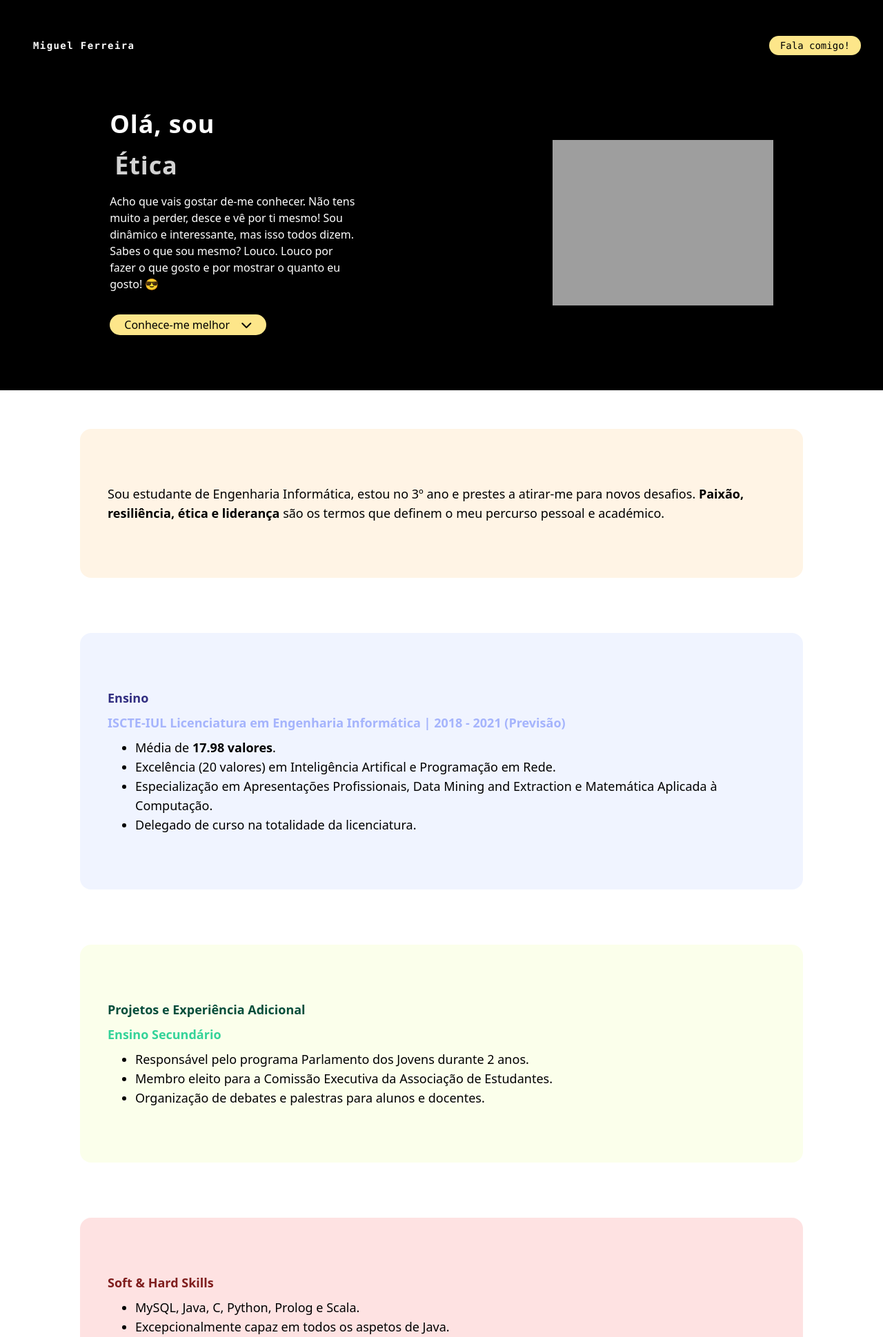
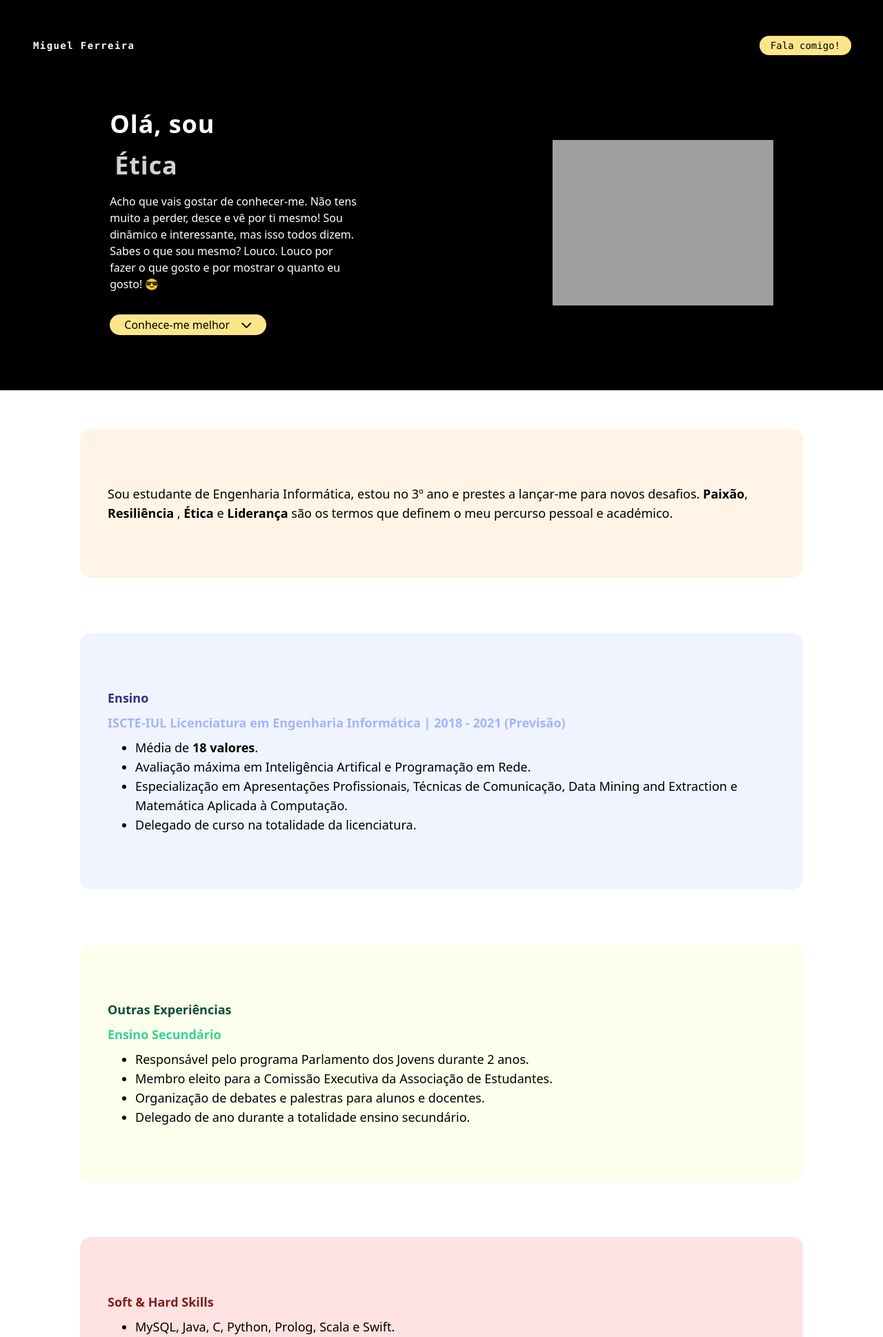
Before and after one commit to miguel-arrf/PersonalWebsite, a Django app: page / in a window 1280 px wide. Shown: the top 1939 px of the page at 69% size. Run offline with Django 3.2, Linux system fonts and the light colour scheme; style sheets or scripts are compiled from the project's sources; some libraries are stand-ins or nearby versions; grey boxes are pictures that could not be loaded.

Commit message:
Image and text updates!

```diff
--- a/main/templates/main.html
+++ b/main/templates/main.html
@@ -197,7 +197,7 @@
         <div class="hidden top-navbar w-full md:inline-flex md:flex-grow md:w-auto ios_right_padding"
              id="navigation">
 
-            <div class="gap-y-5 p-10 md:p-0 md:inline-flex md:flex-row md:ml-auto flex flex-col pb-4 md:pb-0">
+            <div class="sm:mr-0 md:mr-3.5 gap-y-5 p-10 md:p-0 md:inline-flex md:flex-row md:ml-auto flex flex-col pb-4 md:pb-0">
 
                 {% comment %}<a class="contactButton px-4 py-1 mt-1 text-sm font-normal font-mono text-gray-900 bg-gray-200 rounded-full dark-mode:bg-gray-700 dark-mode:hover:bg-gray-600 dark-mode:focus:bg-gray-600 dark-mode:focus:text-white dark-mode:hover:text-white dark-mode:text-gray-200 md:mt-0 hover:text-gray-900 focus:text-gray-900 hover:bg-gray-200 focus:bg-gray-200 focus:outline-none focus:shadow-outline"
                    href="#">Início</a>
@@ -205,9 +205,6 @@
                    href="#">Sobre mim</a>{% endcomment %}
                 <a class="contactButtonYellow px-4 py-1 mt-1 text-sm font-normal text-black font-mono bg-yellow-200 rounded-full  md:mt-0 md:ml-4 focus:text-gray-900 focus:bg-gray-200 focus:outline-none focus:shadow-outline"
                    href="#contact">Fala comigo!</a>
-
-
-
             </div>
         </div>
 
@@ -244,7 +241,7 @@
                             </span>
                         </h1>
                         <p class="mt-3 text-base font-thin text-white sm:mt-5 sm:text-lg sm:max-w-xl sm:mx-auto md:mt-5 md:text-base lg:mx-0">
-                            Acho que vais gostar de-me conhecer. Não tens muito a perder, desce e vê por ti mesmo! Sou
+                            Acho que vais gostar de conhecer-me. Não tens muito a perder, desce e vê por ti mesmo! Sou
                             dinâmico e interessante, mas isso todos dizem. Sabes o que sou mesmo? Louco. Louco por fazer
                             o que gosto e por mostrar o quanto eu gosto! 😎
                         </p>
@@ -266,8 +263,13 @@
                 <div class="hidden md:flex col-span-5 w-full justify-end items-end">
                     <div class=" w-80">
                         <img loading="lazy" class="linkedinAnimation"
-                             src="https://drive.google.com/uc?export=view&id=1RHdbxbcwksjSS26VsEuZZi_K37252oSG">
+                             src="https://i.imgur.com/NNdT9te.png">
                     </div>
+{#                    <div class=" w-80">#}
+{#                        <img loading="lazy" class="linkedinAnimation"#}
+{#                             src="https://drive.google.com/uc?export=view&id=1RHdbxbcwksjSS26VsEuZZi_K37252oSG">#}
+{#                    </div>#}
+
 
                 </div>
             </div>
@@ -290,11 +292,21 @@
                 <div class="firstBlock transition  col-start-2 col-span-10 md:rounded-2xl px-10 py-20  sm:rounded-none"
                      style="background: #FFF4E5">
                     <p class="firstBlockText text-base font-light text-black sm:text-lg mx-auto">
-                        Sou estudante de Engenharia Informática, estou no 3º ano e prestes a atirar-me para novos
+                        Sou estudante de Engenharia Informática, estou no 3º ano e prestes a lançar-me para novos
                         desafios.
+
+                        <span class="font-bold">Paixão</span>,
                         <span class="font-bold">
-                            Paixão, resiliência, ética e liderança
+                             Resiliência
                         </span>
+                        ,
+                        <span class="font-bold">
+                              Ética
+                        </span>
+                         e
+                        <span class="font-bold"> Liderança
+                        </span>
+
                         são os termos que definem o meu percurso pessoal e académico.
                     </p>
                 </div>
@@ -322,9 +334,9 @@
                         Licenciatura em Engenharia Informática | 2018 - 2021 (Previsão)
                     </p>
                     <ul class="secondBlockText pl-10 pt-2 list-disc text-base font-light text-black sm:text-lg mx-auto">
-                        <li>Média de <span class="font-bold">17.98 valores</span>.</li>
-                        <li>Excelência (20 valores) em Inteligência Artifical e Programação em Rede.</li>
-                        <li>Especialização em Apresentações Profissionais, Data Mining and Extraction e Matemática
+                        <li>Média de <span class="font-bold">18 valores</span>.</li>
+                        <li>Avaliação máxima em Inteligência Artifical e Programação em Rede.</li>
+                        <li>Especialização em Apresentações Profissionais, Técnicas de Comunicação, Data Mining and Extraction e Matemática
                             Aplicada à Computação.
                         </li>
                         <li>Delegado de curso na totalidade da licenciatura.</li>
@@ -346,7 +358,7 @@
                 <div class="thirdBlock transition  col-span-10 md:rounded-2xl px-10 py-20  sm:rounded-none sm:col-start-1 md:col-start-2"
                      style="background: #FBFFEB">
                     <p class="thirdBlockHeadline text-base font-bold text-green-900 sm:text-lg mx-auto">
-                        Projetos e Experiência Adicional
+                        Outras Experiências
                     </p>
 
                     <p class="thirdBlockHeadline pt-2 text-base font-semibold text-green-400 sm:text-lg mx-auto">
@@ -357,6 +369,7 @@
                         <li>Responsável pelo programa Parlamento dos Jovens durante 2 anos.</li>
                         <li>Membro eleito para a Comissão Executiva da Associação de Estudantes.</li>
                         <li>Organização de debates e palestras para alunos e docentes.</li>
+                        <li>Delegado de ano durante a totalidade ensino secundário.</li>
                     </ul>
 
 
@@ -380,10 +393,11 @@
                     </p>
 
                     <ul class="forthBlockText pl-10 pt-2 list-disc text-base font-light text-black sm:text-lg mx-auto">
-                        <li>MySQL, Java, C, Python, Prolog e Scala.</li>
-                        <li>Excepcionalmente capaz em todos os aspetos de Java.</li>
-                        <li>Invulgar capacidade para aliar Design e Programação</li>
-                        <li>Pensamento criativo, lógico e crítico com capacidade de moderar conflitos. Empático</li>
+                        <li>MySQL, Java, C, Python, Prolog, Scala e Swift.</li>
+                        <li>Elevada capacidade para aliar Design e Programação.</li>
+                        <li>Pensamento criativo, lógico e crítico com capacidade de moderar conflitos. Empático.</li>
+                        <li>Forte capacidade em liderança, comunicação e colaboração.</li>
+
                     </ul>
 
                 </div>
@@ -409,9 +423,9 @@
                             <p class="fifthBlockHeadline_1 text-base font-bold text-green-900 sm:text-lg mx-auto">
                                 Certificações Soft Skills
                             </p>
-                            <p class="fifthBlockSubHeadline_1 text-base font-light text-black sm:text-lg mx-auto">
-                                Sim, existem certificações para soft skills!
-                            </p>
+{#                            <p class="fifthBlockSubHeadline_1 text-base font-light text-black sm:text-lg mx-auto">#}
+{#                                Sim, existem certificações para soft skills!#}
+{#                            </p>#}
 
                             <div class=" flex flex-row items-start gap-3 pt-5 flex-wrap">
                                 <p class="fifthBlockCertificate_1_1 flex text-base font-light  text-black sm:text-lg  bg-green-100 rounded-xl px-2.5">
@@ -440,12 +454,12 @@
                             </p>
 
                             <div class=" flex flex-row items-start gap-3 pt-5 flex-wrap">
-                                <p class="fifthBlockCertificate_2_1 text-base font-light  text-black sm:text-lg  bg-green-100 rounded-lg px-2.5">
-                                    Introduction to Machine Learning [Stanford]
-                                </p>
+{#                                <p class="fifthBlockCertificate_2_1 text-base font-light  text-black sm:text-lg  bg-green-100 rounded-lg px-2.5">#}
+{#                                    Introduction to Machine Learning [Stanford]#}
+{#                                </p>#}
 
                                 <p class="fifthBlockCertificate_2_2 text-base font-light  text-black sm:text-lg  bg-green-100 rounded-lg px-2.5">
-                                    Convolution Networks [Deeplearning.ai]
+                                    Convolution Neural Networks [DeepLearning.AI]
                                 </p>
 
                             </div>
@@ -557,7 +571,7 @@
                                 Processamento de Informação [20 valores]
                             </p>
                             <p class="seventhBlockSubHeadline text-base font-light text-black pt-5 sm:text-lg mx-auto">
-                                Gerador de empresas e índices bolsistas com tratamento estatístico e probabilístico, e cadeias de Markov.
+                                Gerador de empresas e índices bolsistas com tratamento estatístico e probabilístico utilizando cadeias de Markov.
                             </p>
 
                             <div class="flex flex-row items-start gap-3 pt-5 flex-wrap pb-5">
```
